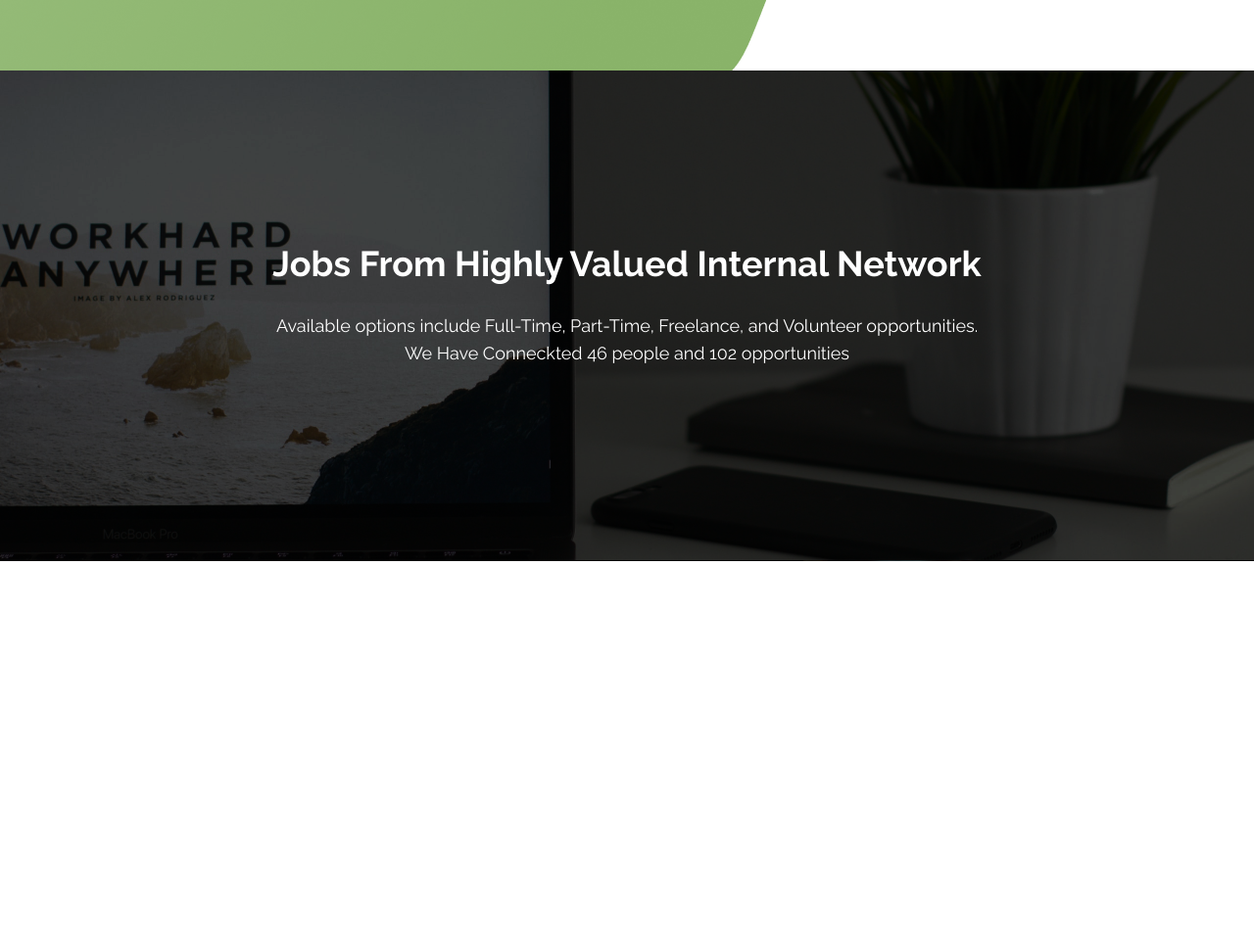
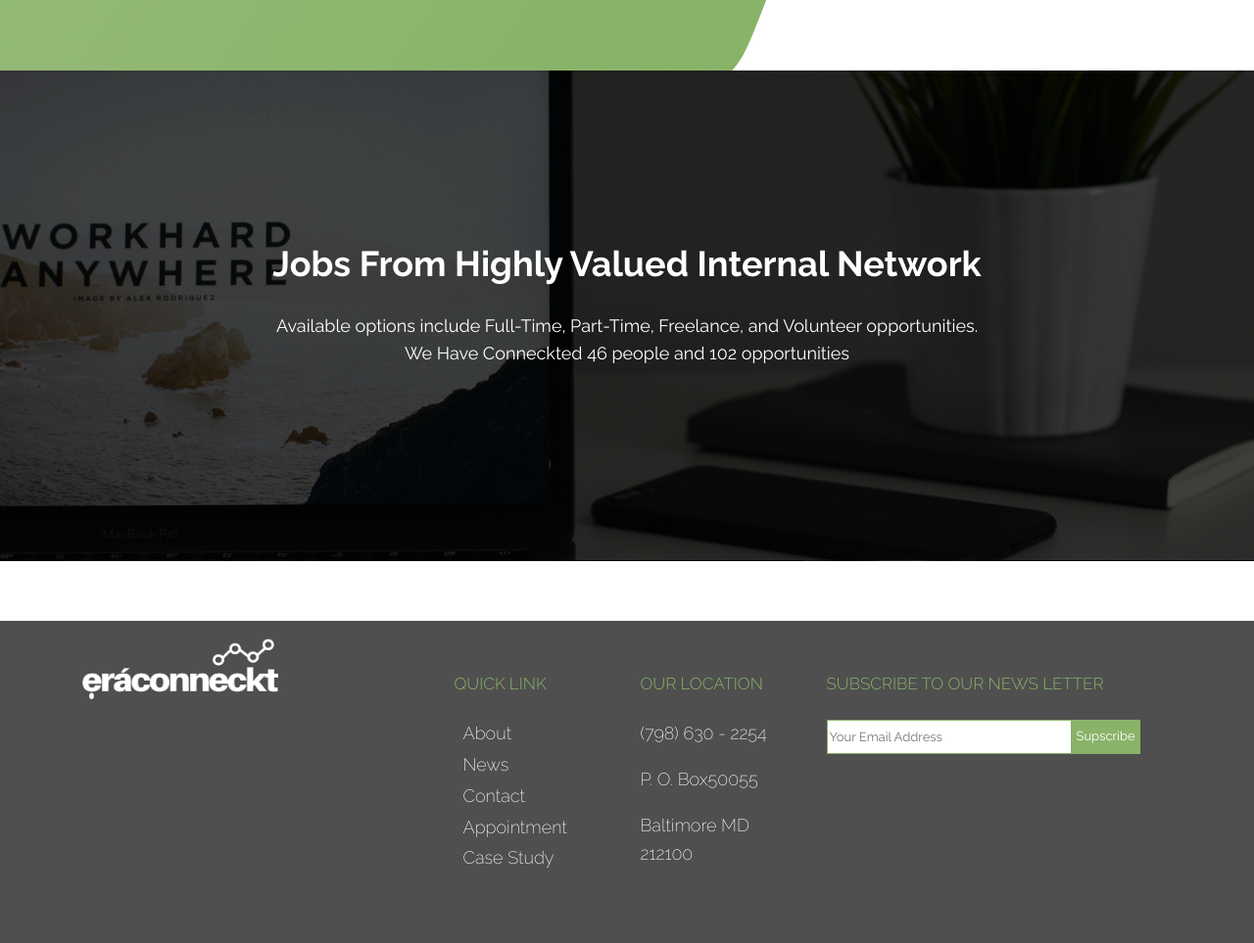
Before and after one commit to maescode/era-connect, a plain HTML site: page index.html in a window 1280 px wide. Shown: the part 2940-3903 px from the top of the page at 98% size. Before the commit the page ends 3520 px from the top, so only its background shows below. Drawn offline with nearby package versions, Linux system fonts and the light colour scheme.

Commit message:
add footer

```diff
--- a/css/style.css
+++ b/css/style.css
@@ -135,6 +135,69 @@ header {
     margin: auto;
 }
 
+.form-group {
+    display: flex;
+}
+
+#email {
+    border: solid 1px #89B369 !important;
+    width: 250px;
+    height: 35px;
+    padding: 0px 2px;
+    font-size: 13px;
+}
+
+#email:focus {
+    outline: 0;
+}
+
+.subscribe {
+    text-align: center;
+    background-color: #89B369;
+    border: 0px;
+    padding: 0px 5px;
+    outline: none;
+    color: white;
+    font-size: 13px;
+    font-weight: 300px;
+}
+
+#footer {
+    background: #4F4F4F !important;
+    color: white;
+}
+
+.footer-logo img {
+    margin-top: -40px;
+    width: 200px;
+}
+
+.subscribe-heading h4 {
+    font-size: 17px;
+    font-weight: 300;
+    text-transform: uppercase;
+    color: #89B369 !important;
+}
+
+.contact {
+    font-size: 15px !important;
+    font-weight: 200;
+}
+
+.quick-links {
+    list-style: none;
+    margin-left: -30px;
+}
+
+.quick-links li a {
+    color: white;
+    font-size:
+}
+
+.quick-links li {
+    margin: 3px
+}
+
 .landing-text {}
 
 @media (max-width: 490px) {
@@ -181,4 +244,8 @@ header {
         text-align: justify;
         padding-right: 0px;
     }
+    .footer-logo img {
+        margin-top: 20px;
+        width: 150px;
+    }
 }
--- a/index.html
+++ b/index.html
@@ -150,7 +150,7 @@
                                         </div>
                                         <div class="card my-3 move-card-down-2">
                                             <div class="process-number">
-                                                <h3>2</h3>
+                                                <h3>4</h3>
                                             </div>
                                             <img class="card-img-top" src="./img/WFRP.png" alt="">
                                             <div class="card-body">
@@ -195,6 +195,74 @@
                     </div>
                 </div>
             </section>
+
+            <section class="py-5 mt-5" id="footer">
+                <div class="container">
+                    <div class="row">
+                        <div class="col-md-8 order-md-2">
+                            <div class="row">
+                                <div class="col-md-6">
+                                    <div class="row">
+                                        <div class="col-md-6">
+                                            <div class="subscribe-heading">
+                                                <h4>Quick link</h4>
+                                            </div>
+                                            <div class="contact mt-4">
+                                                <ul class="quick-links">
+                                                    <li>
+                                                        <a href="#">About</a>
+                                                    </li>
+                                                    <li>
+                                                        <a href="#">News</a>
+                                                    </li>
+                                                    <li>
+                                                        <a href="#">Contact</a>
+                                                    </li>
+                                                    <li>
+                                                        <a href="#">Appointment</a>
+                                                    </li>
+                                                    <li>
+                                                        <a href="#">Case Study</a>
+                                                    </li>
+                                                </ul>
+                                            </div>
+                                        </div>
+                                        <div class="col-md-6">
+                                            <div class="subscribe-heading">
+                                                <h4>our location</h4>
+                                            </div>
+                                            <div class="contact mt-4">
+                                                <p>(798) 630 - 2254</p>
+                                                <p>P. O. Box50055</p>
+                                                <p>Baltimore MD 212100</p>
+                                            </div>
+                                        </div>
+                                    </div>
+
+                                </div>
+                                <div class="col-md-6">
+                                    <div class="subscribe-heading">
+                                        <h4>Subscribe To Our News Letter</h4>
+                                    </div>
+                                    <div class="subscribe-form mt-4">
+                                        <form>
+                                            <div class="form-group">
+                                                <input type="email" name="" id="email" placeholder="Your Email Address">
+                                                <button class="subscribe">Supscribe</button>
+                                            </div>
+                                        </form>
+                                    </div>
+                                </div>
+                            </div>
+                        </div>
+                        <div class="col-md-4 order-md-1">
+                            <div class="footer-logo">
+                                <img src="./img/footer-logo.png">
+                            </div>
+                        </div>
+                    </div>
+                </div>
+            </section>
         </main>
     </div>
     <!-- End your project here-->
```
Also changed, not shown: img/footer-logo.png (added).
